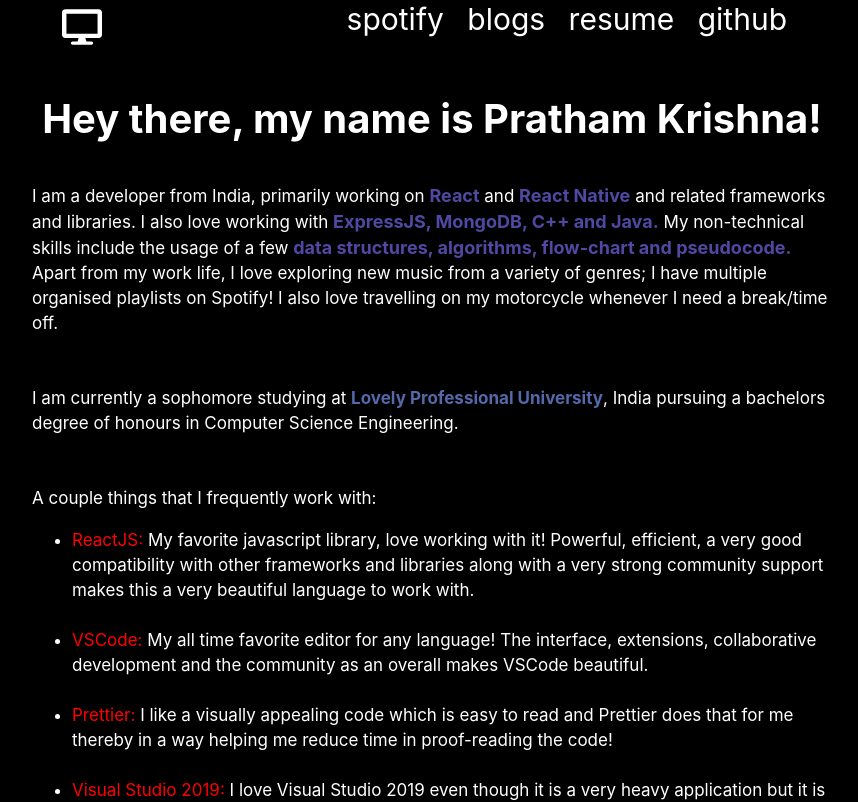
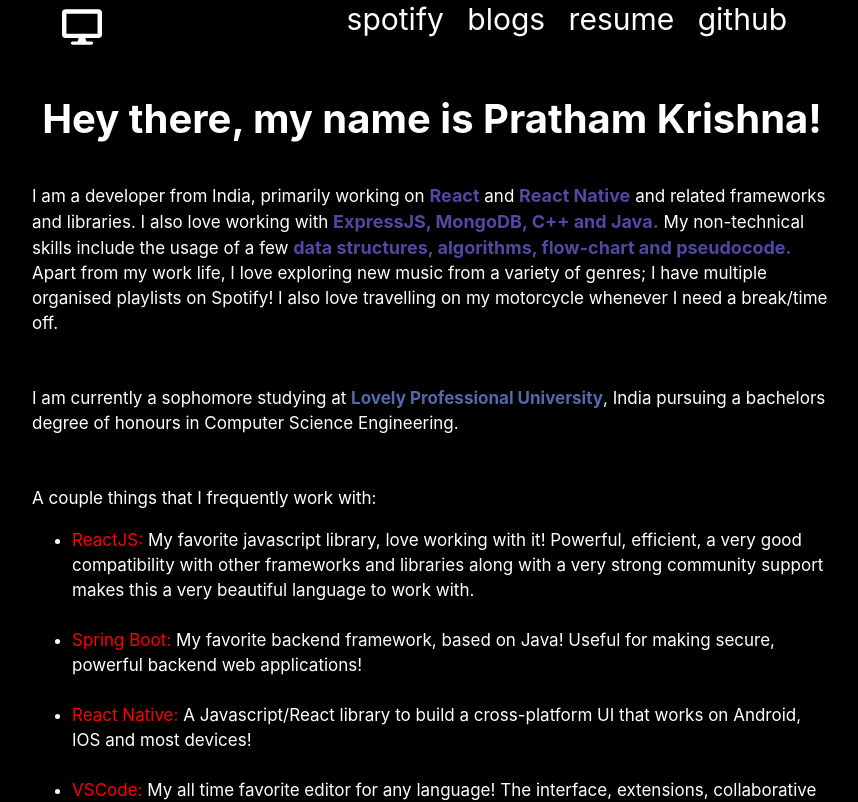
Before and after one commit to Prathamkrishna/Prathamkrishna-website, a Next.js app: page / in a window 1280 px wide. Shown: the top 802 px of the page, without its empty margins (208-1066 px from the left). Built offline with nearby package versions, Linux system fonts and the light colour scheme.

Commit message:
added homepage code

```diff
--- a/pages/index.js
+++ b/pages/index.js
@@ -21,6 +21,10 @@
       <ul>
         <li><span className={styles.bulletedhead}><Link href="https://reactjs.org/"><a>ReactJS</a></Link>:</span> My favorite javascript library, love working with it! Powerful, efficient, a very good compatibility with other frameworks and libraries along with a very strong community support makes this a very beautiful language to work with.</li>
         <br />
+        <li><span className={styles.bulletedhead}><Link href="https://spring.io/"><a>Spring Boot</a></Link>:</span> My favorite backend framework, based on Java! Useful for making secure, powerful backend web applications!</li>
+        <br />
+        <li><span className={styles.bulletedhead}><Link href="https://reactnative.dev/"><a>React Native</a></Link>:</span> A Javascript/React library to build a cross-platform UI that works on Android, IOS and most devices!</li>
+        <br />
         <li><span className={styles.bulletedhead}><Link href="https://code.visualstudio.com/"><a>VSCode</a></Link>:</span> My all time favorite editor for any language! The interface, extensions, collaborative development and the community as an overall makes VSCode beautiful.</li>
         <br />
         <li><span className={styles.bulletedhead}><Link href="https://prettier.io/"><a>Prettier</a></Link>:</span> I like a visually appealing code which is easy to read and Prettier does that for me thereby in a way helping me reduce time in proof-reading the code! </li>
```
